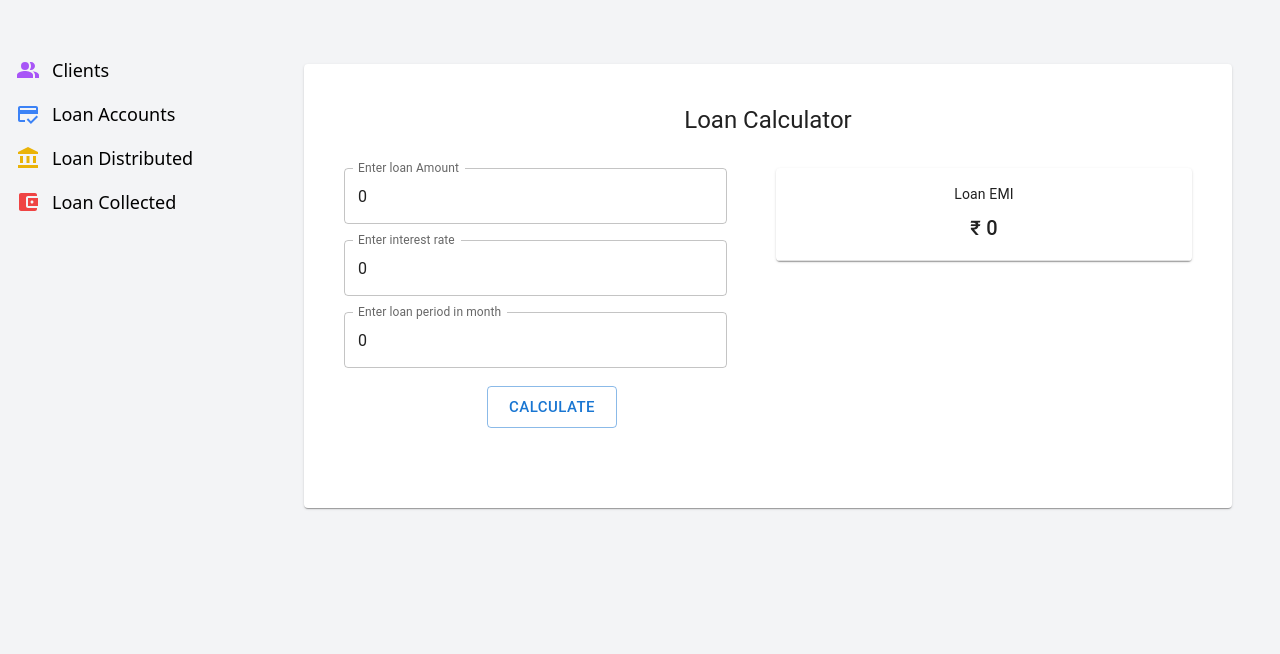
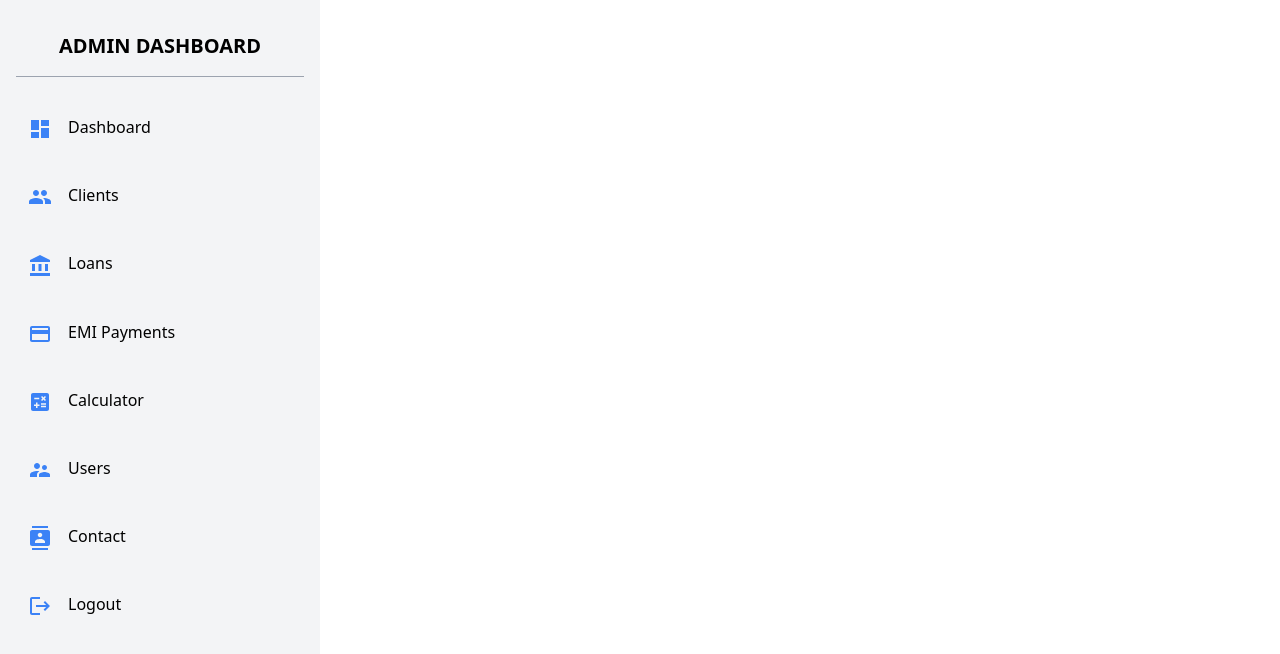
Before and after one commit to D1-86899-Vaibhav/online-loan-management-system, a React (Create React App) app in the folder frontend/app/: page /AdminCalculator in a window 1280 px wide. Shown: the top 654 px of the page. Built offline with nearby package versions, Linux system fonts and the light colour scheme.

Commit message:
Modified Admin Side Navbar And Sidebar

```diff
--- a/frontend/app/package.json
+++ b/frontend/app/package.json
@@ -19,6 +19,7 @@
     "axios": "^1.7.7",
     "date-fns": "^2.29.3",
     "firebase": "^11.0.1",
+    "framer-motion": "^12.0.6",
     "react": "^18.3.1",
     "react-confirm-alert": "^3.0.6",
     "react-dom": "^18.3.1",
--- a/frontend/app/src/App.js
+++ b/frontend/app/src/App.js
@@ -33,6 +33,8 @@ import LoanApplicationForm from './user/LoanApplication';
 import AdminCalculator from './admin/AdminCalculator';
 import AdminUsers from './admin/AdminUsers';
 import AdminContact from './admin/AdminContact';
+import AdminNavbar from './admin/AdminNavbar';
+import Navbar from './user/Navbar';
 
 export default function App() {
   const [user, setUser] = useState(null);
--- /dev/null
+++ b/frontend/app/src/admin/AdminNavbar.jsx
@@ -0,0 +1,89 @@
+import React, { useState } from "react";
+import { IconButton, Badge, Menu, MenuItem, Tooltip } from "@mui/material";
+import { Notifications, AccountCircle, Logout } from "@mui/icons-material";
+import { Link } from "react-router-dom";
+
+const AdminNavbar = ({ isAuthenticated }) => {
+  const [anchorEl, setAnchorEl] = useState(null);
+  const [notifications] = useState(5); // Example notification count
+
+  const handleMenuOpen = (event) => {
+    setAnchorEl(event.currentTarget);
+  };
+
+  const handleMenuClose = () => {
+    setAnchorEl(null);
+  };
+
+  const handleLogout = () => {
+    console.log("Admin Logging out...");
+  };
+
+  return (
+    <nav className="sticky top-0 z-50 bg-white/80 backdrop-blur-md shadow-sm">
+      <div className="container mx-auto p-4 flex flex-col md:flex-row justify-between items-center">
+        {/* Logo and Title */}
+        <div className="flex items-center space-x-2">
+          <img
+            src="https://cdn-icons-png.flaticon.com/128/1466/1466700.png"
+            alt="Logo"
+            className="w-10 h-10"
+          />
+          <h1 className="text-2xl font-bold text-blue-600">Easy Loan - Admin</h1>
+        </div>
+
+        {/* Buttons and Icons */}
+        <div className="flex space-x-4 mt-4 md:mt-0 items-center">
+          {isAuthenticated ? (
+            <>
+              {/* Notifications */}
+              <div className="relative">
+                <IconButton color="primary" onClick={handleMenuOpen}>
+                  <Badge badgeContent={notifications} color="error">
+                    <Notifications />
+                  </Badge>
+                </IconButton>
+                {/* Notification Menu */}
+                <Menu anchorEl={anchorEl} open={Boolean(anchorEl)} onClose={handleMenuClose}>
+                  <MenuItem onClick={handleMenuClose}>New User Registered</MenuItem>
+                  <MenuItem onClick={handleMenuClose}>Loan Request Pending</MenuItem>
+                  <MenuItem onClick={handleMenuClose}>Payment Received</MenuItem>
+                </Menu>
+              </div>
+
+              {/* Admin Profile & Logout */}
+              <div className="flex items-center space-x-4">
+                {/* Profile */}
+                <Link to="/admin-profile" className="text-blue-600 flex items-center space-x-2">
+                  <Tooltip title="Admin Profile" arrow>
+                    <AccountCircle fontSize="large" className="bg-transparent" />
+                  </Tooltip>
+                </Link>
+
+                {/* Logout */}
+                <button
+                  onClick={handleLogout}
+                  className="relative px-4 py-2 bg-blue-600 text-white font-semibold rounded-lg overflow-hidden group flex items-center space-x-2"
+                >
+                  <Logout fontSize="small" />
+                  <span className="relative z-10">Logout</span>
+                  <div className="absolute inset-0 bg-white opacity-0 group-hover:opacity-10 transition duration-300"></div>
+                </button>
+              </div>
+            </>
+          ) : (
+            <Link
+              to="/admin-login"
+              className="px-4 py-2 bg-blue-600 text-white font-semibold rounded-lg flex items-center space-x-2 hover:bg-blue-700 transition duration-300"
+            >
+              <AccountCircle fontSize="small" />
+              <span>Logout</span>
+            </Link>
+          )}
+        </div>
+      </div>
+    </nav>
+  );
+};
+
+export default AdminNavbar;
--- a/frontend/app/src/admin/AdminSidebar.jsx
+++ b/frontend/app/src/admin/AdminSidebar.jsx
@@ -1,48 +1,54 @@
-import React from 'react';
-import { Link } from 'react-router-dom';  // Use this if you are using React Router for navigation
-import { useTheme } from '@mui/material/styles';
-import PeopleAltIcon from '@mui/icons-material/PeopleAlt';
-import CreditScoreIcon from '@mui/icons-material/CreditScore';
-import AccountBalanceIcon from '@mui/icons-material/AccountBalance';
-import AccountBalanceWalletIcon from '@mui/icons-material/AccountBalanceWallet';
-
-const AdminSidebar = ({ children }) => {
-    const theme = useTheme();
-    const isDarkMode = theme.palette.mode === 'dark';
-
-    return (
-        <div className="flex min-h-screen">
-            {/* Sidebar */}
-            <div className={`w-1/5 p-4 min-h-screen ${isDarkMode ? 'bg-gray-800' : 'bg-gray-100'} text-white`}>
+import React from "react";
+import { Link } from "react-router-dom";
+import { useTheme } from "@mui/material/styles";
+import DashboardIcon from "@mui/icons-material/Dashboard";
+import PeopleIcon from "@mui/icons-material/People";
+import AccountBalanceIcon from "@mui/icons-material/AccountBalance";
+import PaymentIcon from "@mui/icons-material/Payment";
+import CalculateIcon from "@mui/icons-material/Calculate";
+import ContactsIcon from "@mui/icons-material/Contacts";
+import SupervisorAccountIcon from "@mui/icons-material/SupervisorAccount";
+import LogoutIcon from "@mui/icons-material/Logout";
 
 
-                {/* Sidebar Stats or Icons */}
-                <div className="mt-10">
-                    <div className="flex items-center space-x-3">
-                        <PeopleAltIcon className={`text-${isDarkMode ? 'purple-300' : 'purple-500'}`} />
-                        <span className="text-lg text-black">Clients</span>
-                    </div>
-                    <div className="flex items-center space-x-3 mt-4">
-                        <CreditScoreIcon className={`text-${isDarkMode ? 'blue-300' : 'blue-500'}`} />
-                        <span className="text-lg text-black">Loan Accounts</span>
-                    </div>
-                    <div className="flex items-center space-x-3 mt-4">
-                        <AccountBalanceIcon className={`text-${isDarkMode ? 'yellow-300' : 'yellow-500'}`} />
-                        <span className="text-lg text-black">Loan Distributed</span>
-                    </div>
-                    <div className="flex items-center space-x-3 mt-4">
-                        <AccountBalanceWalletIcon className={`text-${isDarkMode ? 'red-300' : 'red-500'}`} />
-                        <span className="text-lg text-black">Loan Collected</span>
-                    </div>
-                </div>
-            </div>
+const AdminSidebar = () => {
+  const theme = useTheme();
+  const isDarkMode = theme.palette.mode === "dark";
 
-            {/* Main Content */}
-            <div className="w-4/5 p-6 bg-gray-100">
-                {children}  {/* This ensures wrapped content is displayed */}
-            </div>
-        </div>
-    );
+  return (
+    <div
+      className={`w-64 md:w-72 lg:w-80 bg-${isDarkMode ? "gray-900" : "gray-100"}
+      text-${isDarkMode ? "white" : "black"} p-4 h-screen flex flex-col`}
+    >
+      <h2 className="text-xl font-bold text-center py-4 border-b border-gray-400">
+        ADMIN DASHBOARD
+      </h2>
+
+      {/* Sidebar Links */}
+      <div className="mt-6 space-y-4">
+        {[
+          { name: "Dashboard", icon: <DashboardIcon />, path: "/AdminDashboard" },
+          { name: "Clients", icon: <PeopleIcon />, path: "/AdminClients" },
+          { name: "Loans", icon: <AccountBalanceIcon />, path: "/AdminLoans" },
+          { name: "EMI Payments", icon: <PaymentIcon />, path: "/AdminEMI" },
+          { name: "Calculator", icon: <CalculateIcon />, path: "/AdminCalculator" },
+          { name: "Users", icon: <SupervisorAccountIcon />, path: "/AdminUsers" },
+          { name: "Contact", icon: <ContactsIcon />, path: "/AdminContact" },
+          { name: "Logout", icon: <LogoutIcon />, path: "/logout" },
+        ].map((item, index) => (
+          <Link
+            key={index}
+            to={item.path}
+            className="flex items-center space-x-4 p-3
+            hover:bg-gray-300 hover:rounded-lg transition duration-300 ease-in-out"
+          >
+            <span className="text-lg text-blue-500">{item.icon}</span>
+            <span className="text-md font-medium">{item.name}</span>
+          </Link>
+        ))}
+      </div>
+    </div>
+  );
 };
 
 export default AdminSidebar;
```
Also changed, not shown: 2 other files (tests, documents, lock files or other folders).
